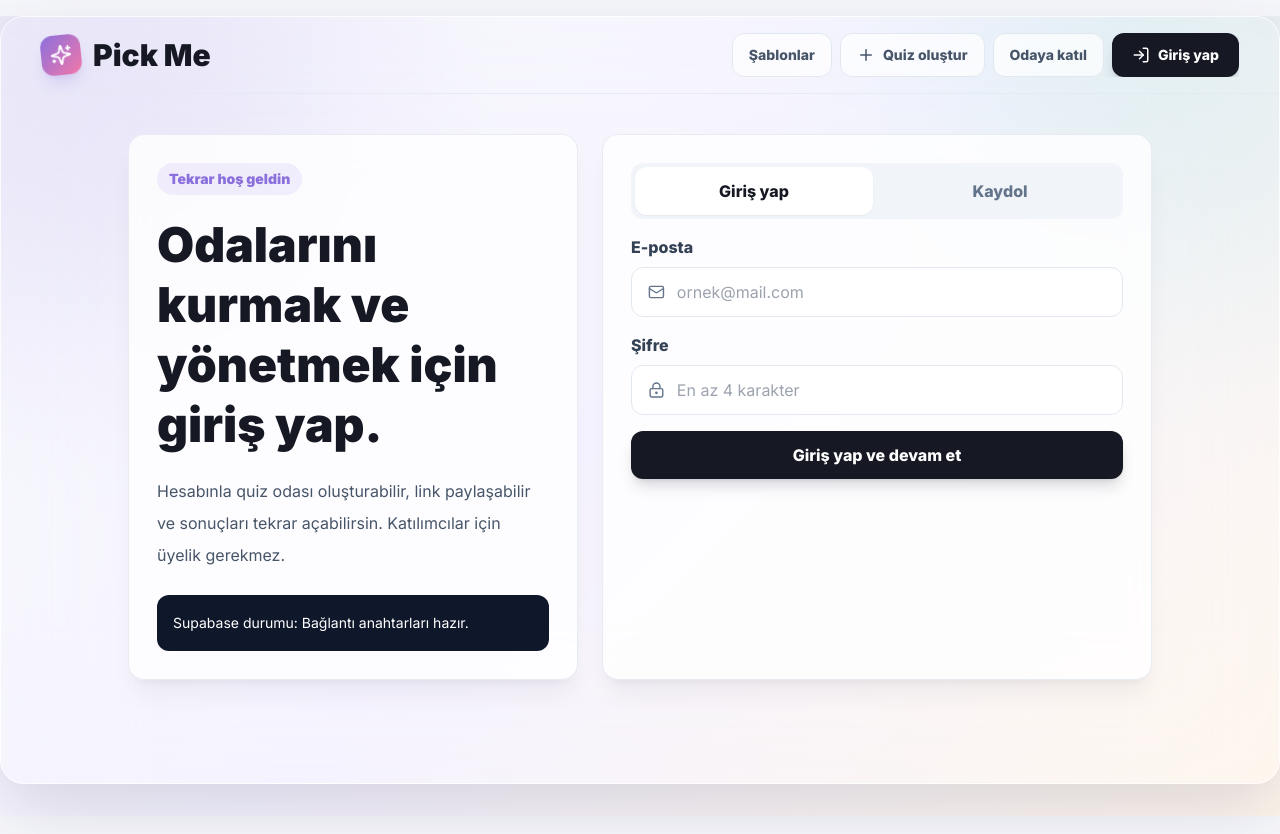
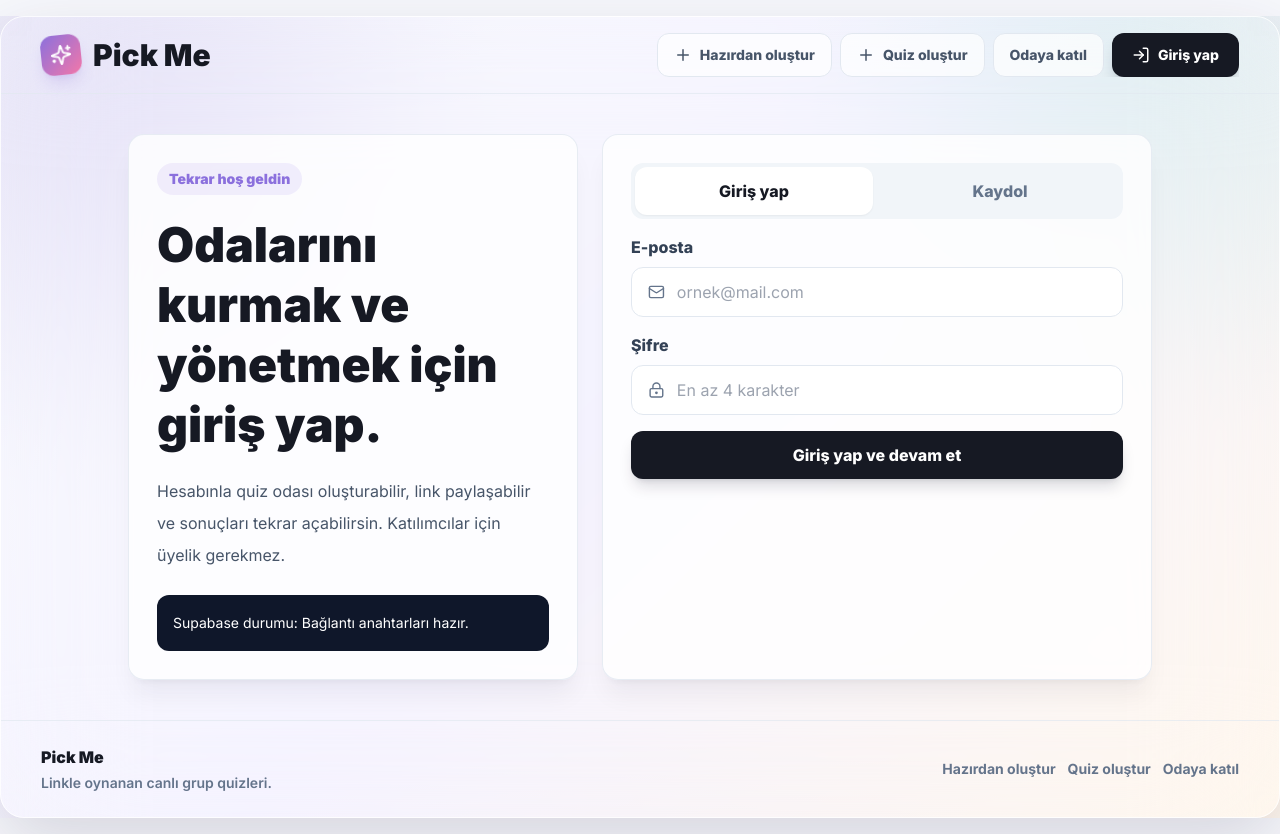
Before and after one commit to ayfermrl/pick-me, a React (Vite) app in the folder pick-me/: page /auth in a window 1280 px wide. Built offline with nearby package versions, Linux system fonts and the light colour scheme; no server answers.

Commit message:
Add footer and recent rooms limit

```diff
--- a/pick-me/src/components/AppLayout.tsx
+++ b/pick-me/src/components/AppLayout.tsx
@@ -19,7 +19,8 @@ export function AppLayout() {
 
           <nav className="flex gap-2 overflow-x-auto pb-1 md:items-center md:pb-0">
             <NavLink className="nav-pill" to="/templates">
-              Şablonlar
+              <Plus size={18} />
+              Hazırdan oluştur
             </NavLink>
             <NavLink className="nav-pill" to="/create">
               <Plus size={18} />
@@ -51,6 +52,28 @@ export function AppLayout() {
         <main className="px-5 py-6 md:px-10 md:py-10">
           <Outlet />
         </main>
+
+        <footer className="border-t border-slate-200/70 px-5 py-6 md:px-10">
+          <div className="flex flex-col gap-4 text-sm font-bold text-slate-500 md:flex-row md:items-center md:justify-between">
+            <div>
+              <Link to="/" className="text-base font-black text-ink">
+                Pick Me
+              </Link>
+              <p className="mt-1 font-semibold">Linkle oynanan canlı grup quizleri.</p>
+            </div>
+            <div className="flex flex-wrap gap-3">
+              <Link className="hover:text-grape" to="/templates">
+                Hazırdan oluştur
+              </Link>
+              <Link className="hover:text-grape" to="/create">
+                Quiz oluştur
+              </Link>
+              <Link className="hover:text-grape" to="/join">
+                Odaya katıl
+              </Link>
+            </div>
+          </div>
+        </footer>
       </div>
     </div>
   );
--- a/pick-me/src/pages/HomePage.tsx
+++ b/pick-me/src/pages/HomePage.tsx
@@ -8,6 +8,7 @@ import type { QuizRoom } from "../types";
 export function HomePage() {
   const { user } = useAuth();
   const [rooms, setRooms] = useState<QuizRoom[]>([]);
+  const recentRooms = rooms.slice(0, 3);
 
   useEffect(() => {
     if (!user) {
@@ -96,15 +97,15 @@ export function HomePage() {
         <section className="panel-card">
           <div className="mb-5 flex flex-col justify-between gap-3 sm:flex-row sm:items-center">
             <div>
-              <h2 className="text-3xl font-black">Son odaların</h2>
-              <p className="text-slate-600">Devam etmek veya sonuçları yeniden açmak için seç.</p>
+              <h2 className="text-3xl font-black">Son 3 odan</h2>
+              <p className="text-slate-600">En yeni odalarına hızlıca dön.</p>
             </div>
             <Link className="secondary-button" to="/create">
               Yeni oda kur
             </Link>
           </div>
           <div className="grid gap-4 md:grid-cols-3">
-            {rooms.map((room) => (
+            {recentRooms.map((room) => (
               <Link className="rounded-xl border border-slate-200 bg-white/80 p-4 transition hover:-translate-y-0.5 hover:border-grape/30" to={`/results/${room.id}`} key={room.id}>
                 <h3 className="text-lg font-black">{room.title}</h3>
                 <p className="mt-2 text-sm text-slate-600">
```
